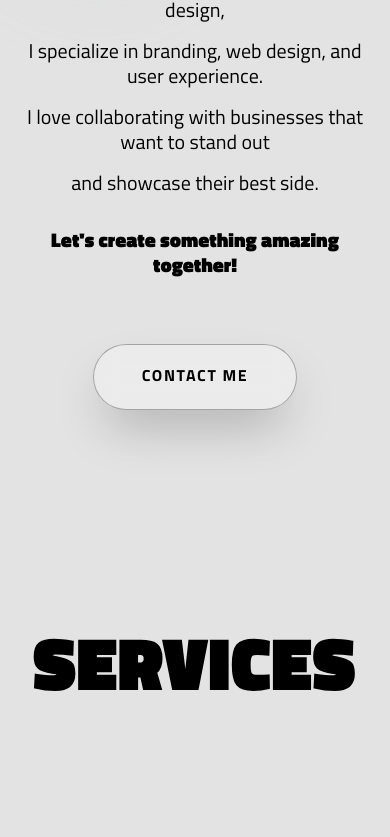
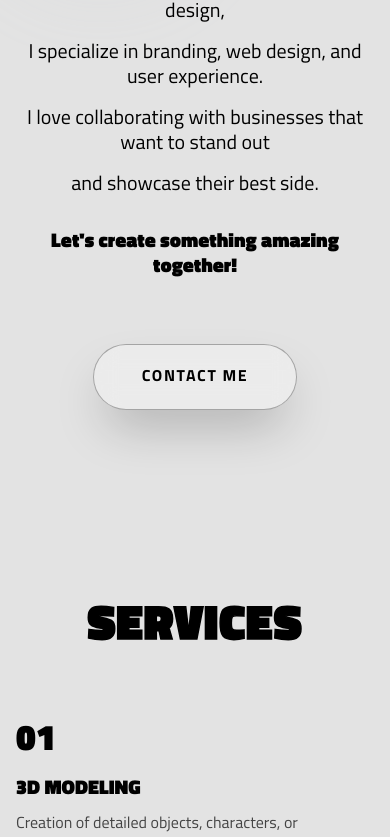
Before and after one commit to Thunderbeast5/Vedant-Purkar, a React (Vite) app: page / in a window 390 px wide. Shown: the part 1891-2728 px from the top of the page. Built offline with nearby package versions, Linux system fonts and the light colour scheme.

Commit message:
servcoes made responsive

```diff
--- a/src/components/Services.jsx
+++ b/src/components/Services.jsx
@@ -45,17 +45,16 @@ export default function Services() {
   return (
     <section
       ref={containerRef}
-      className="bg-[#E3E3E3] text-black py-20 px-6 md:px-12 font-titillium overflow-hidden"
+      className="bg-[#E3E3E3] text-black py-12 sm:py-16 md:py-20 px-4 sm:px-6 md:px-12 font-titillium overflow-hidden"
     >
       <div className="max-w-7xl mx-auto">
-
         {/* Section Header with Scroll Animation */}
-        <div ref={headerRef} className="mb-20 text-center relative">
+        <div ref={headerRef} className="mb-12 sm:mb-16 md:mb-20 text-center relative">
           {/* Outline text */}
           <h2
-            className="text-7xl md:text-[10rem] font-black uppercase tracking-wide leading-none mb-4"
+            className="text-5xl sm:text-6xl md:text-7xl lg:text-8xl xl:text-[10rem] font-black uppercase tracking-wide leading-none mb-4"
             style={{
-              WebkitTextStroke: "2px #000000",
+              WebkitTextStroke: "1.5px #000000",
               color: "transparent"
             }}
           >
@@ -65,7 +64,7 @@ export default function Services() {
           {/* Filled text that fades in on scroll */}
           <motion.h2
             style={{ opacity: textFill }}
-            className="absolute inset-0 text-7xl md:text-[10rem] font-black uppercase tracking-wide leading-none text-black mb-4"
+            className="absolute inset-0 text-5xl sm:text-6xl md:text-7xl lg:text-8xl xl:text-[10rem] font-black uppercase tracking-wide leading-none text-black mb-4"
           >
             Services
           </motion.h2>
@@ -104,7 +103,7 @@ function ServiceItem({ service, index }) {
       whileInView={{ opacity: 1, y: 0 }}
       transition={{ duration: 0.6, delay: index * 0.1 }}
       viewport={{ once: true }}
-      className="relative py-12 flex flex-col md:flex-row items-start md:items-center gap-8 border-b border-black/10"
+      className="relative py-6 sm:py-8 md:py-12 flex flex-col md:flex-row items-start md:items-center gap-4 sm:gap-6 md:gap-8 border-b border-black/10"
     >
       {/* Animated Bottom Border (Mimicking video style) */}
       <motion.div
@@ -113,16 +112,16 @@ function ServiceItem({ service, index }) {
       />
 
       {/* Service Number */}
-      <div className="text-6xl md:text-9xl font-black  leading-none min-w-[120px]">
+      <div className="text-4xl sm:text-5xl md:text-6xl lg:text-7xl xl:text-9xl font-black leading-none min-w-[80px] sm:min-w-[100px] md:min-w-[120px]">
         {service.id}
       </div>
 
       {/* Service Content */}
       <div className="flex-1">
-        <h3 className="text-2xl md:text-4xl font-black uppercase mb-3">
+        <h3 className="text-xl sm:text-2xl md:text-3xl lg:text-4xl font-black uppercase mb-2 sm:mb-3">
           {service.title}
         </h3>
-        <p className="text-lg md:text-xl text-black/70 max-w-2xl font-medium leading-relaxed">
+        <p className="text-base sm:text-lg md:text-xl text-black/70 max-w-2xl font-medium leading-relaxed">
           {service.description}
         </p>
       </div>
```
